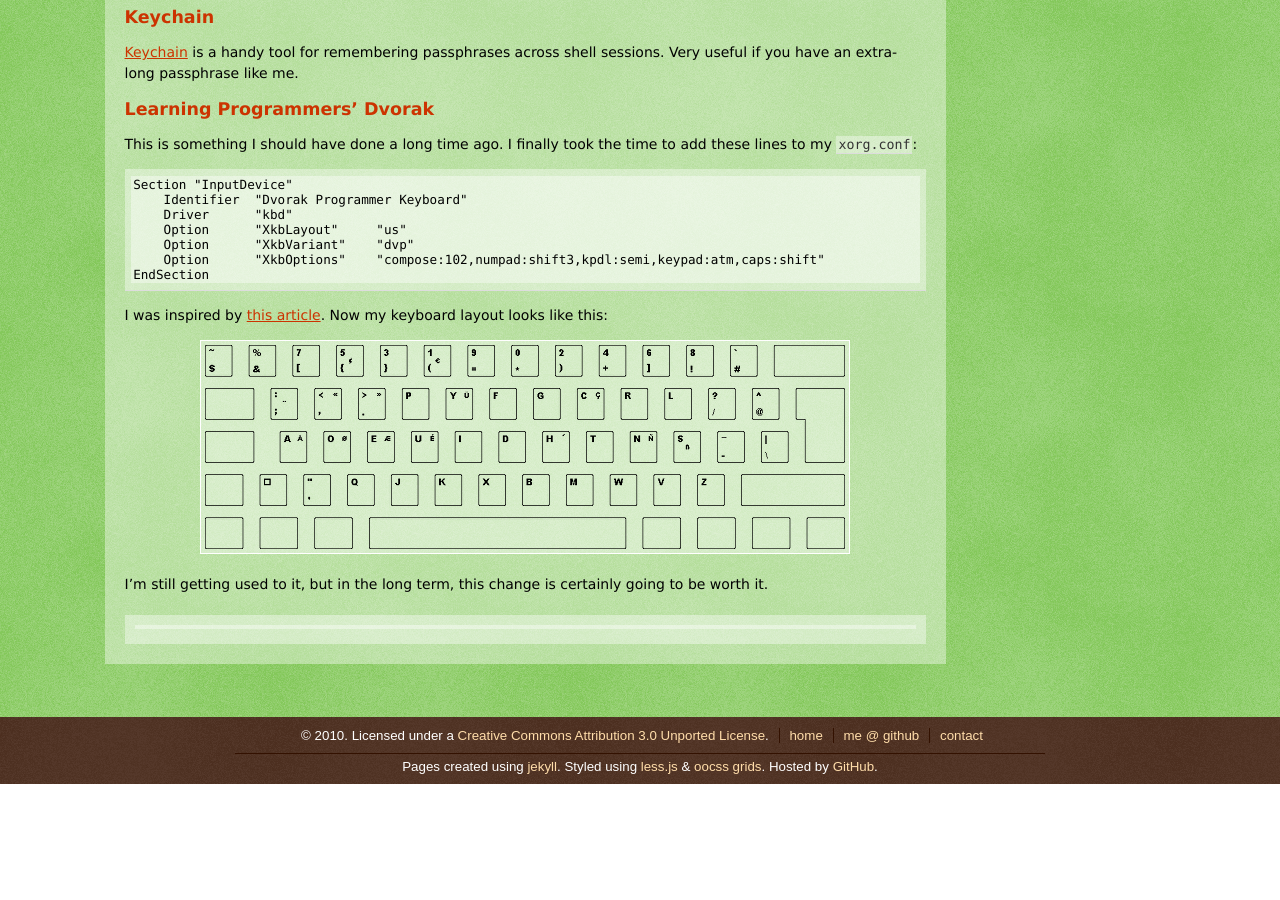
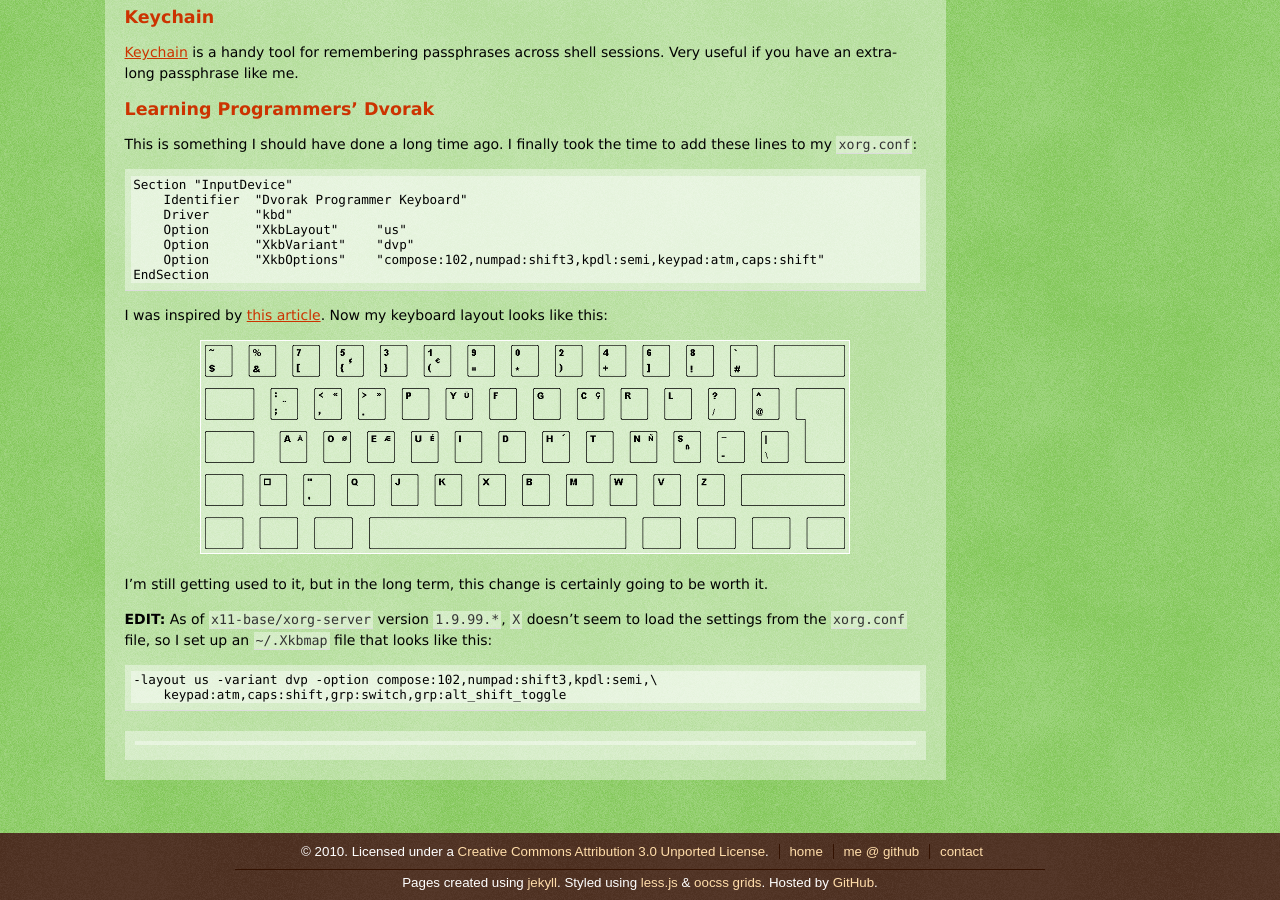
Before and after one commit to attilaolah/attilaolah.github.io, a Jekyll site: the page built from _posts/2010-09-06-productivity-boost-for-september.markdown, in a window 1280 px wide and 900 px high, scrolled down 2041 px. Built offline with Jekyll 4.4.1, drawn with Linux system fonts in a browser that asks for light colours; nearby versions of some CDN libraries; before the commit the page ends 2825 px from its top, so only the background shows below that.

Commit message:
xkbmap update

```diff
--- a/_posts/2010-09-06-productivity-boost-for-september.markdown
+++ b/_posts/2010-09-06-productivity-boost-for-september.markdown
@@ -112,3 +112,10 @@ keyboard layout looks like this:
 
 I'm still getting used to it, but in the long term, this change is certainly
 going to be worth it.
+
+**EDIT:** As of `x11-base/xorg-server` version `1.9.99.*`, `X` doesn't seem to
+load the settings from the `xorg.conf` file, so I set up an `~/.Xkbmap` file
+that looks like this:
+
+    -layout us -variant dvp -option compose:102,numpad:shift3,kpdl:semi,\
+        keypad:atm,caps:shift,grp:switch,grp:alt_shift_toggle
```
